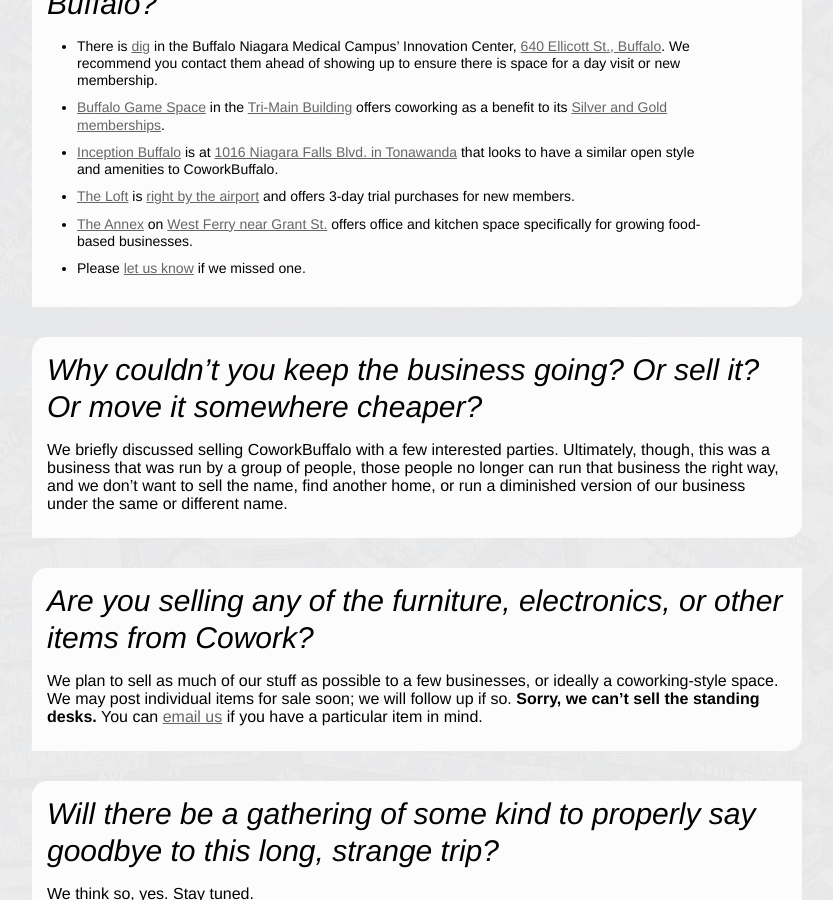
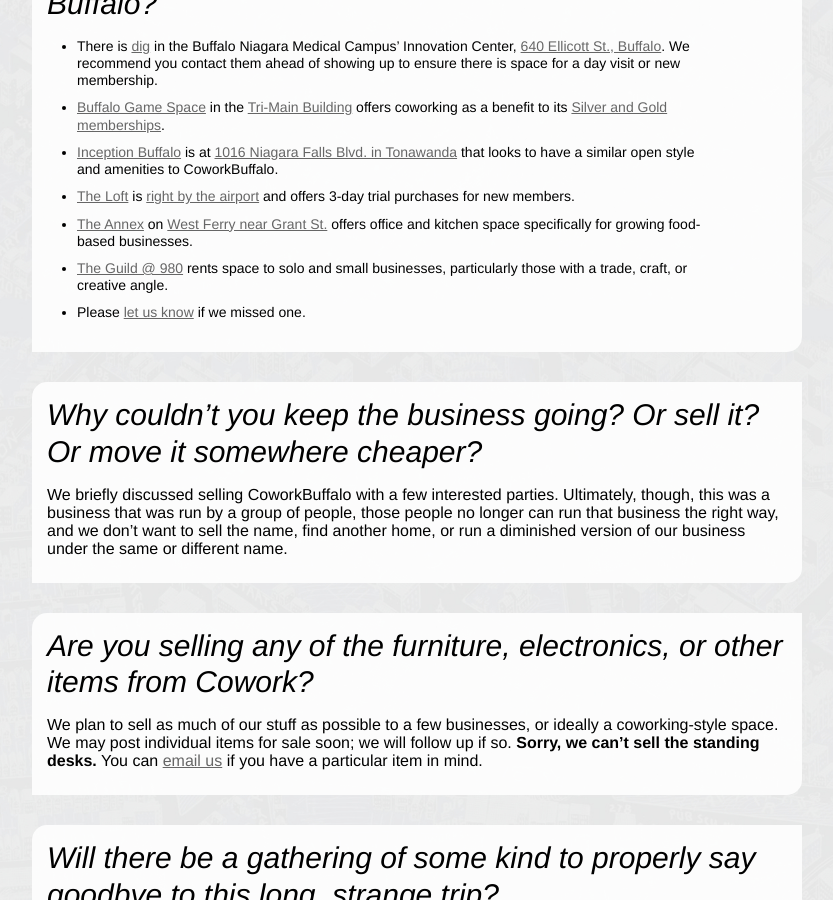
Before and after one commit to coworkbuffalo/coworkbuffalo.github.com, a Jekyll site: the page built from index.markdown, in a window 1280 px wide and 900 px high, scrolled down 1942 px. Shown: the whole window, without its empty margins (223-1056 px from the left). Built offline with Jekyll 4.4.1, drawn with Linux system fonts in a browser that asks for light colours; comment, search, counter and statistics services are not loaded.

Commit message:
Added Guild @ 980

```diff
--- a/index.markdown
+++ b/index.markdown
@@ -41,6 +41,7 @@
   * [Inception Buffalo](https://www.usitek.com/services-solutions/coworking-incubation-space/) is at [1016 Niagara Falls Blvd. in Tonawanda](https://www.google.com/maps/place/1016+Niagara+Falls+Blvd,+Tonawanda,+NY+14150/@42.9819093,-78.8256354,17z/data=!3m1!4b1!4m5!3m4!1s0x89d3726452af8925:0xc8b36b0d2574e07c!8m2!3d42.9819093!4d-78.8234467) that looks to have a similar open style and amenities to CoworkBuffalo.
   * [The Loft](http://loftbuffalo.com/) is [right by the airport](https://www.google.com/maps/place/600+Cayuga+Rd,+Buffalo,+NY+14225/@42.9469364,-78.7465906,17z/data=!4m5!3m4!1s0x89d3749f8a443e37:0x710f08899802120!8m2!3d42.948083!4d-78.7449705) and offers 3-day trial purchases for new members.
   * [The Annex](https://the-annex-coworking-space.business.site/) on [West Ferry near Grant St.](https://www.google.com/maps/place/The+Annex/@42.9151359,-78.8909337,17z/data=!3m1!4b1!4m5!3m4!1s0x89d3131c98eea1ef:0x4d7d93e57e3c69c0!8m2!3d42.9151359!4d-78.888745) offers office and kitchen space specifically for growing food-based businesses.
+  * [The Guild @ 980](https://www.guild980.org/) rents space to solo and small businesses, particularly those with a trade, craft, or creative angle.
   * Please [let us know](mailto:work@coworkbuffalo.com) if we missed one.
 
 * ### Why couldn't you keep the business going? Or sell it? Or move it somewhere cheaper?
```
